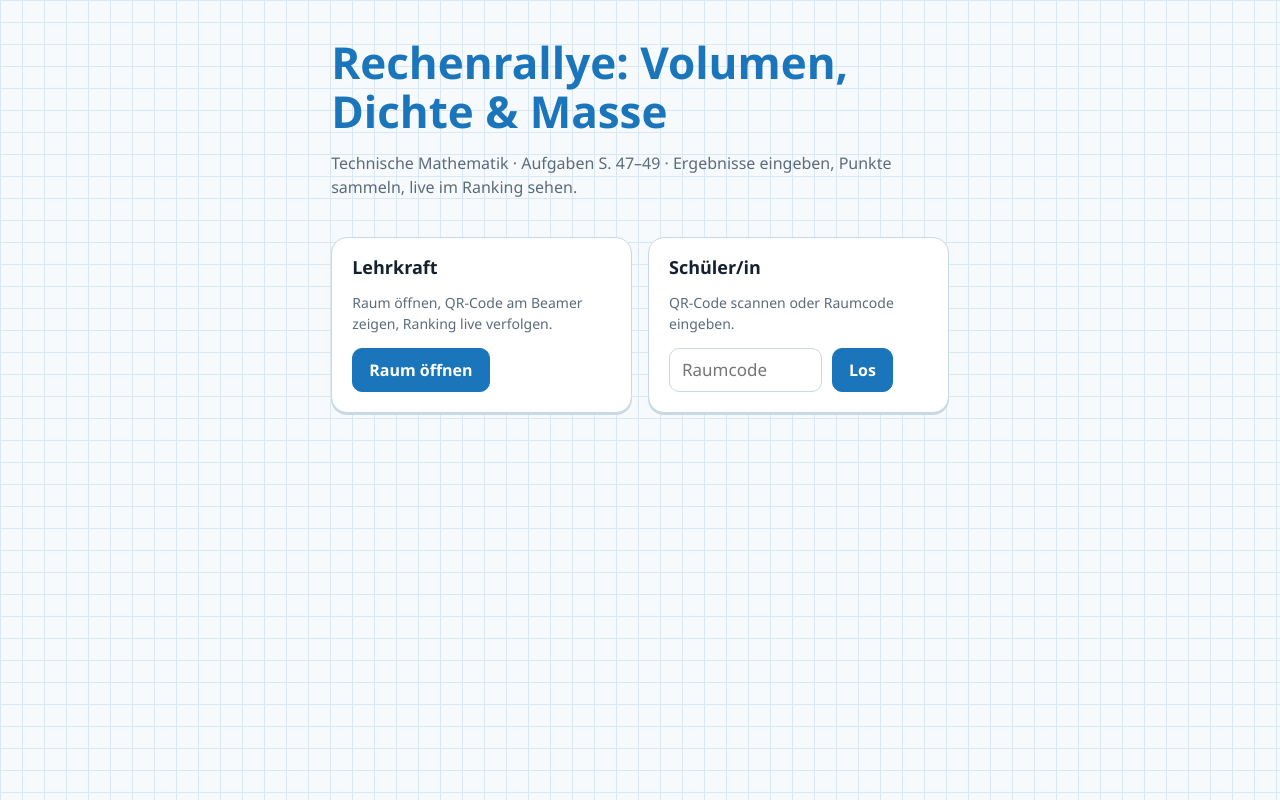
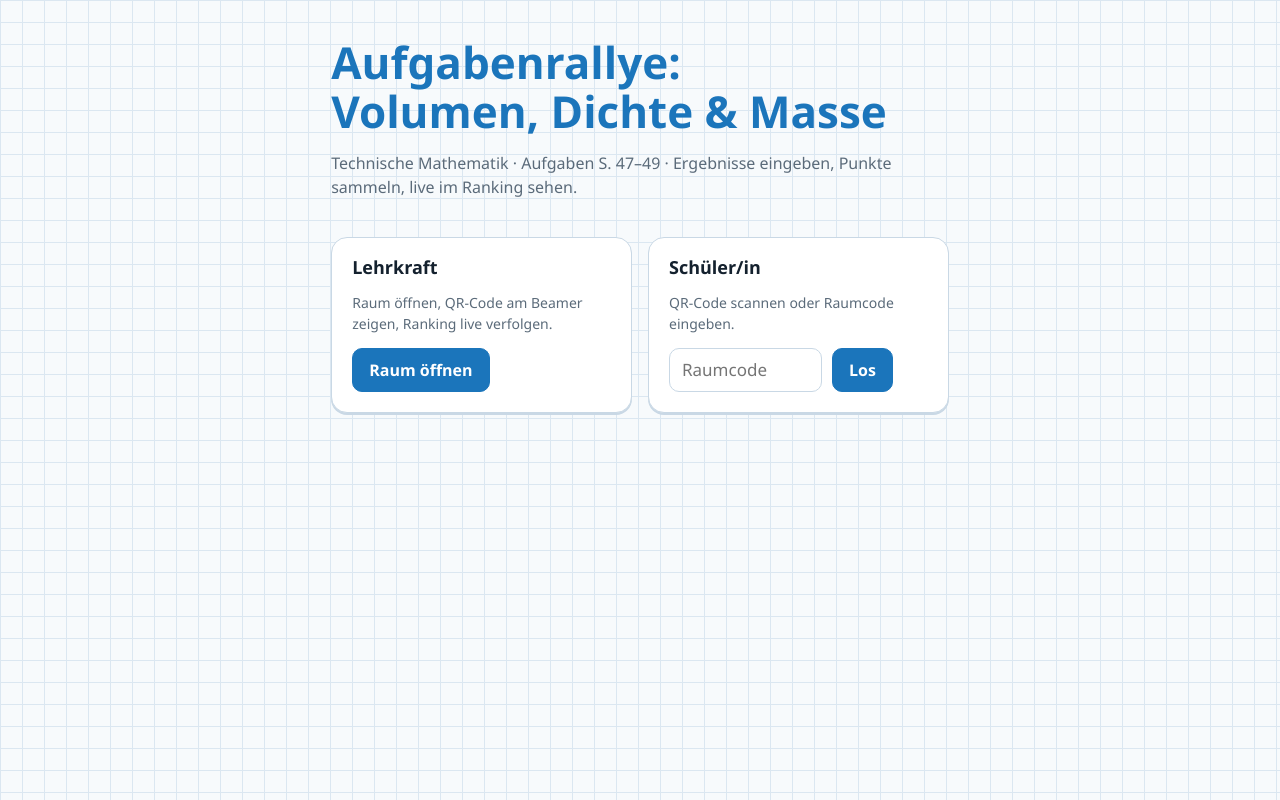
Before and after one commit to 2rtvsk95n8-cpu/aufgabenrallye, a plain HTML site: page index.html in a window 1280 px wide. Drawn offline with Linux system fonts and the light colour scheme.

Commit message:
App in „Aufgabenrallye“ umbenannt
Co-Authored-By: Claude Opus 5.5 <noreply@anthropic.com>
Claude-Session: https://claude.ai/code/session_01FPww7MNQFfknWGJJqRhzoY

```diff
--- a/index.html
+++ b/index.html
@@ -3,7 +3,7 @@
 <head>
 <meta charset="utf-8">
 <meta name="viewport" content="width=device-width, initial-scale=1">
-<title>Rechenrallye Dichte &amp; Masse</title>
+<title>Aufgabenrallye Dichte &amp; Masse</title>
 <style>
 /* VOICE: Werkstatt-Rechenheft, klar und motivierend
    IDEA: Kästchenpapier-Arbeitsblatt mit Lösungsstift (Magenta) wie im Lehrbuch
@@ -115,7 +115,7 @@ input,select{min-height:44px;font-size:17px;border:1.5px solid var(--line);borde
 <!-- Start -->
 <section id="start" class="hide"><div class="wrap">
   <div>
-    <h1>Rechenrallye: Volumen, Dichte &amp; Masse</h1>
+    <h1>Aufgabenrallye: Volumen, Dichte &amp; Masse</h1>
     <p class="muted">Technische Mathematik · Aufgaben S. 47–49 · Ergebnisse eingeben, Punkte sammeln, live im Ranking sehen.</p>
   </div>
   <div class="choice">
@@ -179,7 +179,7 @@ input,select{min-height:44px;font-size:17px;border:1.5px solid var(--line);borde
   </div></div>
   <div class="wrap">
     <div id="join" class="card hide">
-      <h1>Rechenrallye</h1>
+      <h1>Aufgabenrallye</h1>
       <p class="muted">Raum <b id="jCode"></b> · Gib deinen Vornamen oder Spitznamen ein.</p>
       <p class="msg small hide" id="jNote"></p>
       <form id="joinForm" class="row"><input id="nameIn" maxlength="20" placeholder="Vorname" autocomplete="off" style="flex:1"><button>Mitmachen</button></form>
```
Also changed, not shown: lehrer.html (+2 -2 lines), 1 other file.
